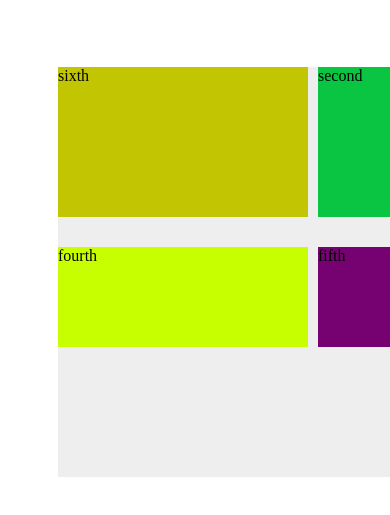
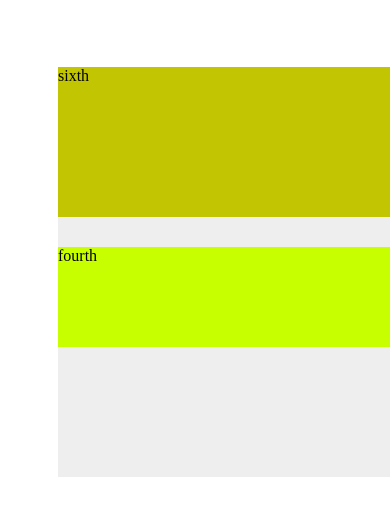
Before and after one commit to kshitiz14zt/Image-Grid, a plain HTML site: page video.html in a window 390 px wide. Shown: the part 61-576 px from the top of the page. Drawn offline with Linux system fonts and the light colour scheme.

Commit message:
using fr

```diff
--- a/style.css
+++ b/style.css
@@ -11,6 +11,8 @@
     }
     .container{
      padding: 10px;
+     display: grid;
+     grid-template-rows: 1fr;
     }
     .imgTwo{
         height: 12em;
--- a/video.css
+++ b/video.css
@@ -7,7 +7,7 @@
     grid-template-rows: 150px 100px 100px ;
     /* grid-gap: 20px; */
     grid-row-gap: 30px;/*this is for row gap only*/
-    grid-column-gap: 10px;/*this is for column gap only*/
+    grid-column-gap: 30px;/*this is for column gap only*/
 }
 .items1{
     background: orangered;
@@ -38,3 +38,8 @@
     grid-column-start: 1;
     grid-column-end: 2;
 }
+@media screen and (max-width:767px) {
+    .container{
+        grid-template-columns: 1fr;
+    }
+}
```
Also changed, not shown: 1 other file.
